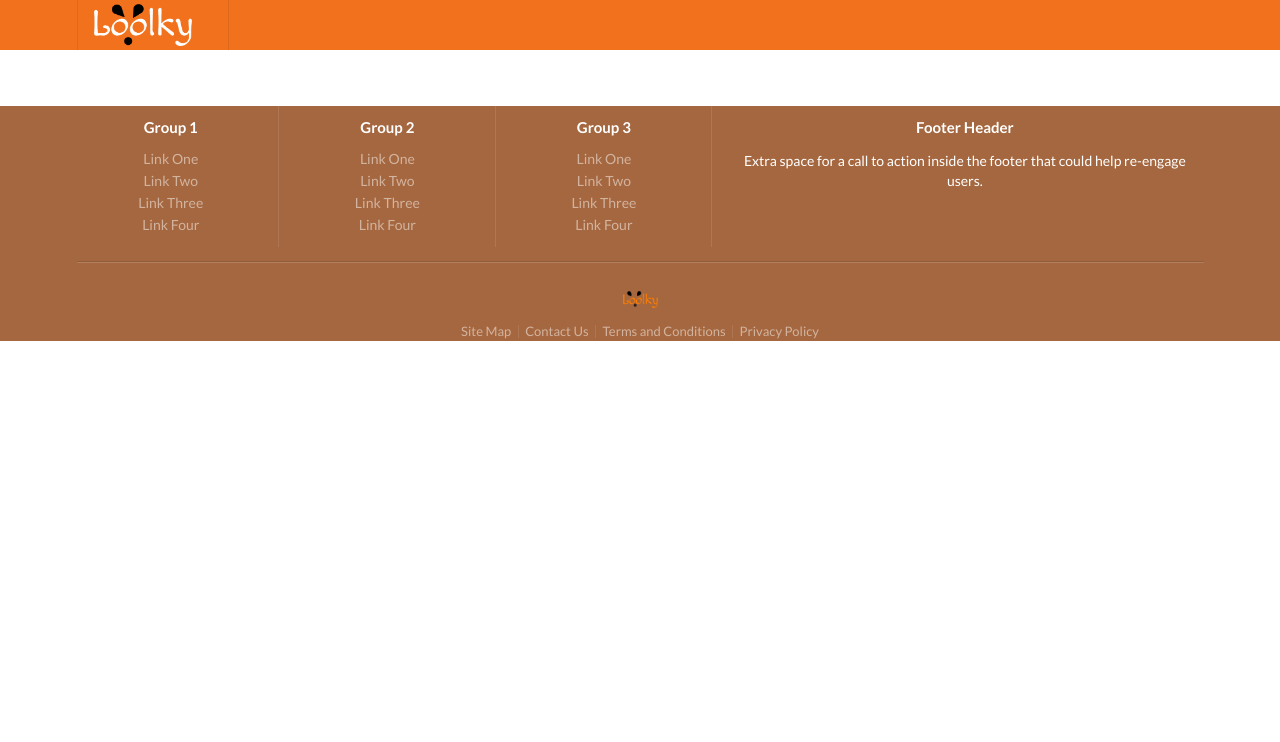
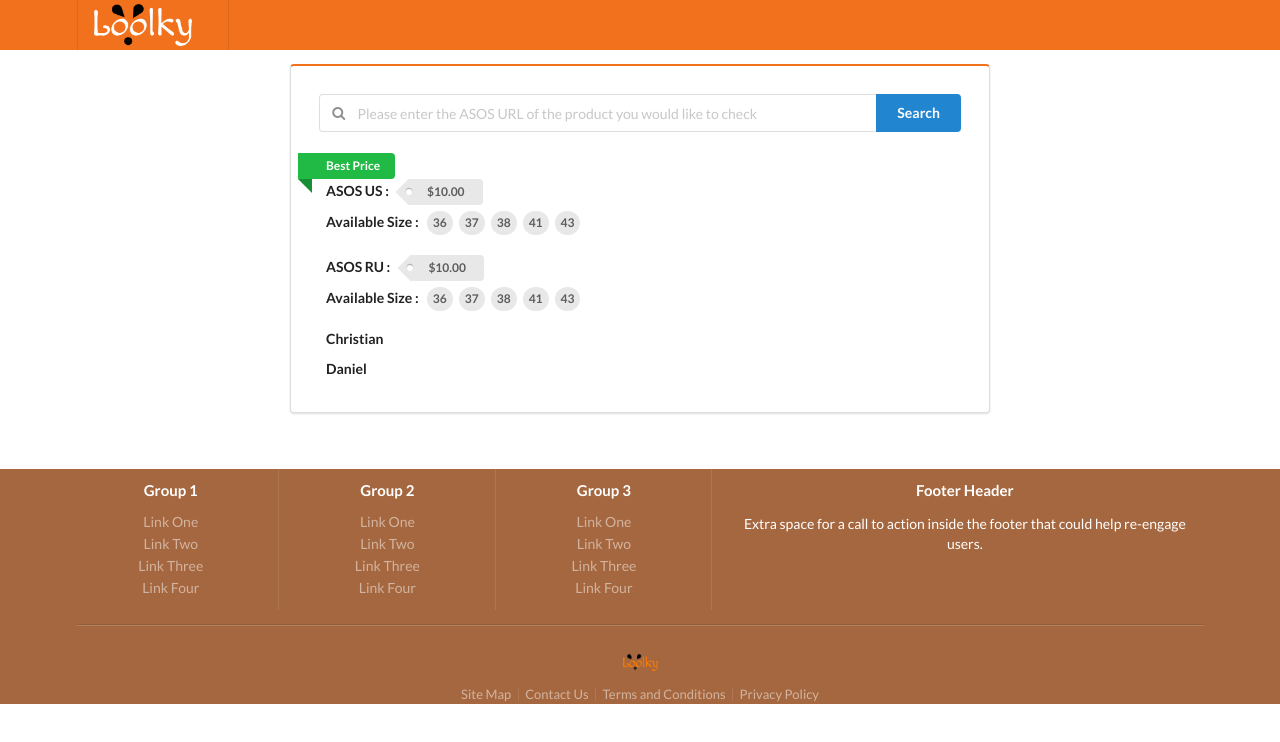
Before and after one commit to diklatze/my-asos, an Angular app: page / in a window 1280 px wide. Shown: the top 742 px of the page. Built offline with nearby package versions, Linux system fonts and the light colour scheme.

Commit message:
nice labels

```diff
--- a/src/app/app.module.ts
+++ b/src/app/app.module.ts
@@ -2,6 +2,9 @@ import { BrowserModule } from '@angular/platform-browser';
 import { NgModule } from '@angular/core';
 import { PageHeader } from '../components/pageHeader/pageHeader';
 import { PageFooter } from '../components/pageFooter/pageFooter';
+import { MainSegmentComponent } from '../components/main-segment/main-segment.component';
+import { FormsModule } from '@angular/forms';
+
 import { HomePage } from '../pages/home/home';
 import { AppComponent } from './app.component';
 
@@ -11,10 +14,12 @@ import { AppComponent } from './app.component';
     AppComponent,
     HomePage,
     PageHeader,
-    PageFooter
+    MainSegmentComponent,
+    PageFooter,
+
   ],
   imports: [
-    BrowserModule
+    BrowserModule, FormsModule
   ],
   providers: [],
   bootstrap: [AppComponent],
--- /dev/null
+++ b/src/components/main-segment/main-segment.component.html
@@ -0,0 +1,97 @@
+<div class="ui main text container">
+  <div class="ui orange segment">
+    <div class="ui aligned basic segment">
+      <div class="ui fluid left icon action input">
+        <i class="search icon"></i>
+        <input [(ngModel)]="inputUrl" type="text" placeholder="Please enter the ASOS URL of the product you would like to check">
+        <div class="ui blue submit button">Search</div>
+      </div>
+<p></p>
+
+<div class="ui middle aligned selection list">
+  <div class="item">
+      <a class="ui green ribbon label">Best Price</a>
+
+
+    <div class="content">
+      <div class="header"><div> ASOS US : &nbsp;
+        <span class="ui tag labels">
+          <a class="ui label">
+            $10.00
+          </a>
+        </span>
+      </div>
+
+      <div> Available Size : &nbsp;
+        <span class="ui circular labels">
+          <a class="ui label">
+            36
+          </a>
+          <a class="ui label">
+            37
+          </a>
+          <a class="ui label">
+            38
+          </a>
+          <a class="ui label">
+            41
+          </a>
+          <a class="ui label">
+            43
+          </a>
+        </span>
+      </div></div>
+    </div>
+  </div>
+
+  <div class="item">
+
+
+    <div class="content">
+      <div class="header"><div> ASOS RU : &nbsp;
+        <span class="ui tag labels">
+          <a class="ui label">
+            $10.00
+          </a>
+        </span>
+      </div>
+
+      <div> Available Size : &nbsp;
+        <span class="ui circular labels">
+          <a class="ui label">
+            36
+          </a>
+          <a class="ui label">
+            37
+          </a>
+          <a class="ui label">
+            38
+          </a>
+          <a class="ui label">
+            41
+          </a>
+          <a class="ui label">
+            43
+          </a>
+        </span>
+      </div></div>
+    </div>
+  </div>
+  <div class="item">
+    <div class="content">
+      <div class="header">Christian</div>
+    </div>
+  </div>
+  <div class="item">
+    <div class="content">
+      <div class="header">Daniel</div>
+    </div>
+  </div>
+</div>
+
+
+
+
+
+    </div>
+  </div>
--- /dev/null
+++ b/src/components/main-segment/main-segment.component.ts
@@ -0,0 +1,19 @@
+import { Component, OnInit } from '@angular/core';
+
+
+@Component({
+  selector: 'main-segment',
+  templateUrl: './main-segment.component.html',
+  styleUrls: ['./main-segment.component.css']
+})
+export class MainSegmentComponent implements OnInit {
+
+  inputUrl : String;
+
+
+  constructor() { }
+
+  ngOnInit() {
+  }
+
+}
--- a/src/pages/home/home.html
+++ b/src/pages/home/home.html
@@ -3,6 +3,6 @@
 
 <p></p>
 
-
+<main-segment></main-segment>
 
   <page-footer></page-footer>
```
Also changed, not shown: src/components/main-segment/main-segment.component.css (added).
